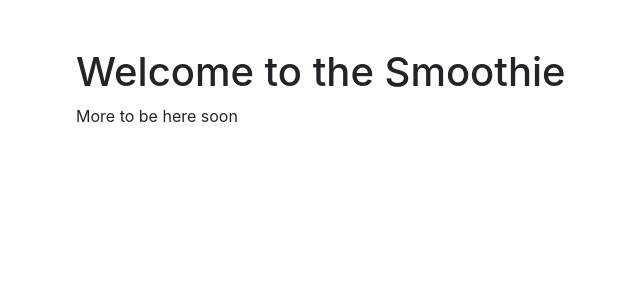
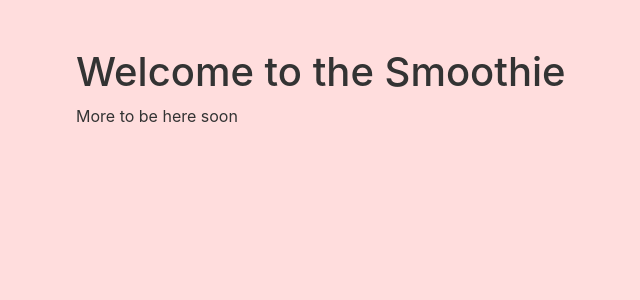
Before and after one commit to thesmoothie/thesmoothie-jekyll-theme, a Jekyll site: the page built from index.md, in a window 1280 px wide. Shown: the top 300 px of the page, without its empty margins (9-649 px from the left). Built offline with Jekyll 4.4.1, drawn with Linux system fonts in a browser that asks for light colours.

Commit message:
add scss

```diff
--- a/_layouts/default.html
+++ b/_layouts/default.html
@@ -6,6 +6,7 @@
 	<meta http-equiv="X-UA-Compatible" content="ie=edge">
 	<title>The Smoothie</title>
 	<link rel="stylesheet" href="https://maxcdn.bootstrapcdn.com/bootstrap/4.0.0/css/bootstrap.min.css" integrity="sha384-Gn5384xqQ1aoWXA+058RXPxPg6fy4IWvTNh0E263XmFcJlSAwiGgFAW/dAiS6JXm" crossorigin="anonymous">
+	<link rel="stylesheet" href="assets/main.css">
 </head>
 <body>
 	<div class="container py-5">
--- /dev/null
+++ b/_sass/style.scss
@@ -0,0 +1,4 @@
+body {
+	background-color: #ffdddd !important;
+	color: #333;
+}
--- /dev/null
+++ b/assets/main.scss
@@ -0,0 +1,5 @@
+---
+# Only the main Sass file needs front matter (the dashes are enough)
+---
+
+@import "style";
```
